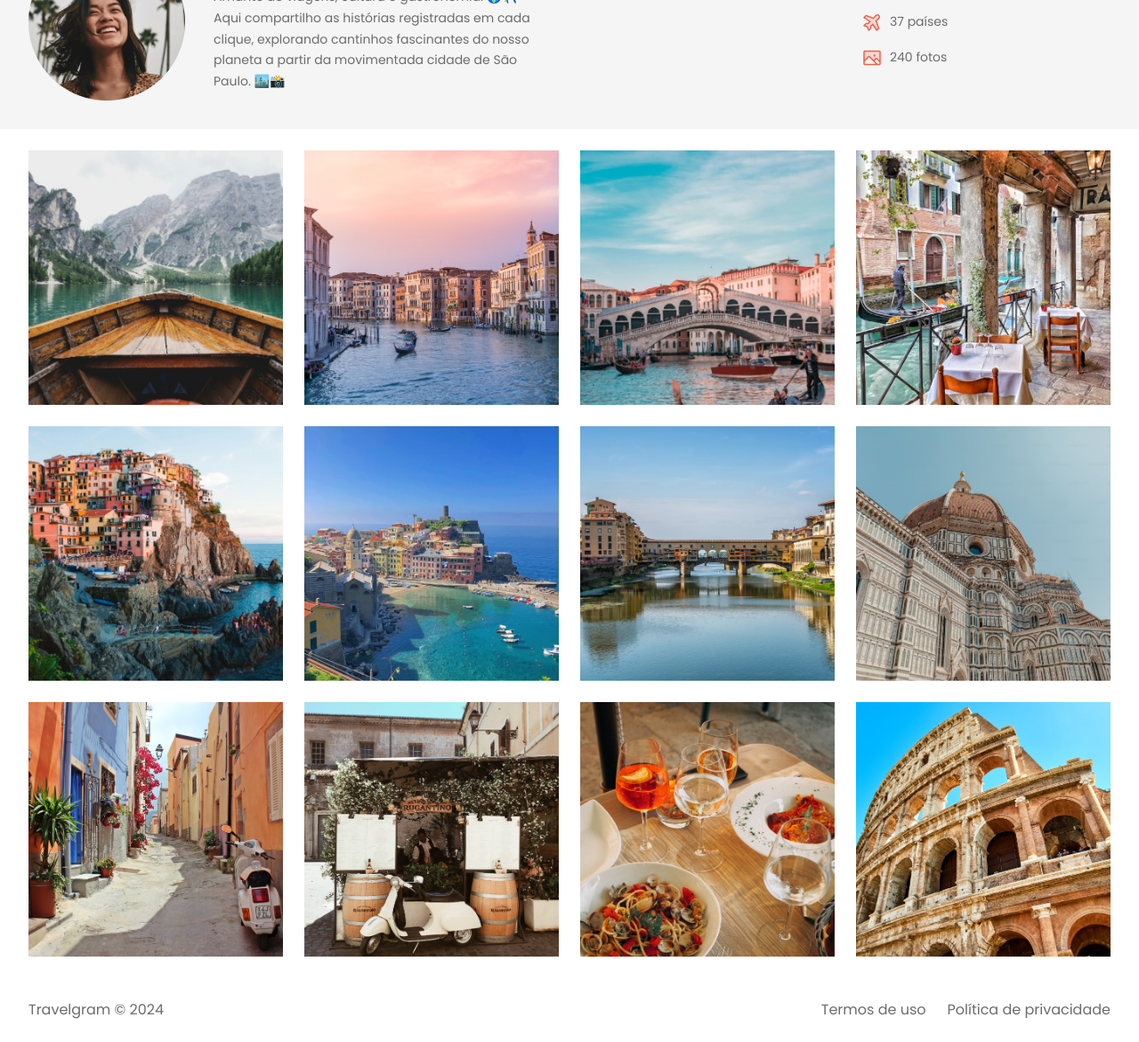
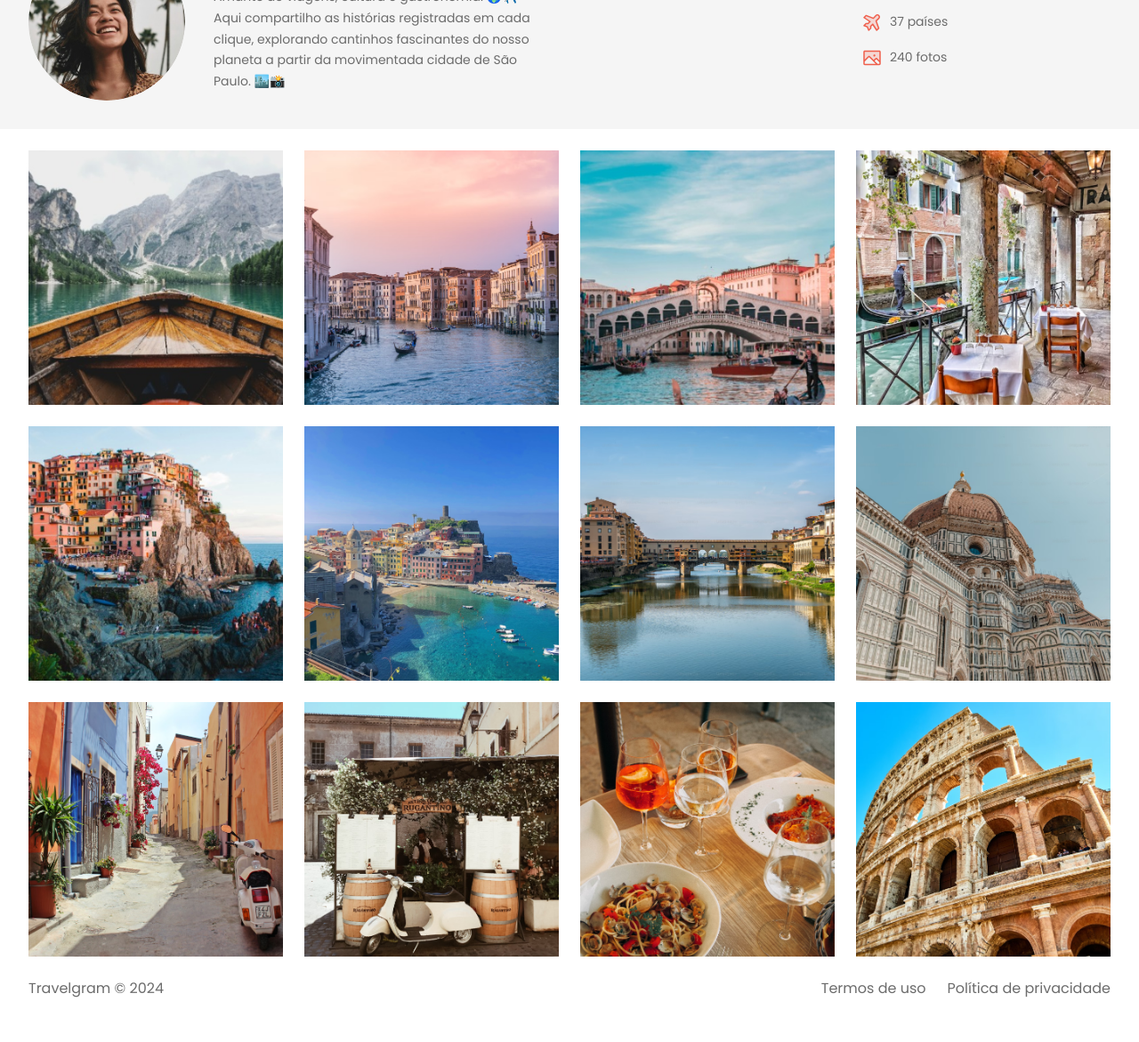
Before and after one commit to BrunoX8/perfilViagens, a plain HTML site: page index.html in a window 1280 px wide. Shown: the part 198-1369 px from the top of the page at 89% size. After the commit the page ends 1321 px from the top, so only its background shows below. Drawn offline with Linux system fonts and the light colour scheme.

Commit message:
final project

```diff
--- a/styles/footer.css
+++ b/styles/footer.css
@@ -2,6 +2,8 @@ footer {
     display: flex;
     gap: 24px;
     padding-block: 24px
+
+    font: 14px/150 var(--font-family)
 }
 
 footer span:nth-child(1) {
--- a/styles/header.css
+++ b/styles/header.css
@@ -16,6 +16,13 @@ header .container {
 
 #profile > div {
     max-width: 384px;
+}
+
+#profile img {
+    width: 176px;
+    height: 176px;
+    object-fit: cover;
+    border-radius: 50%;
 }
 
 #profile h1{
```
